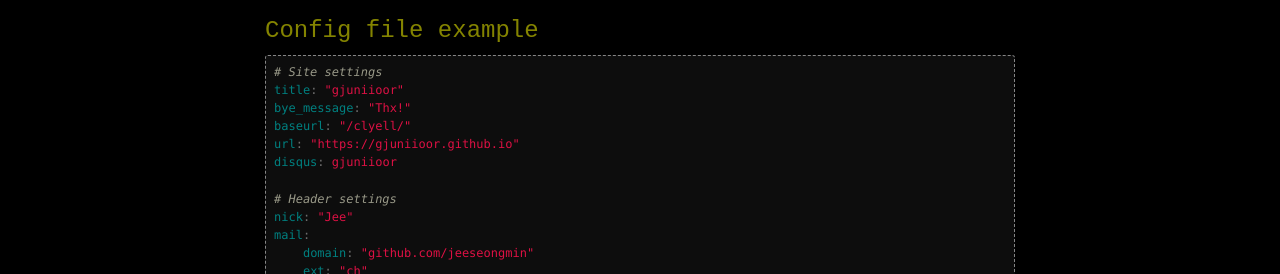
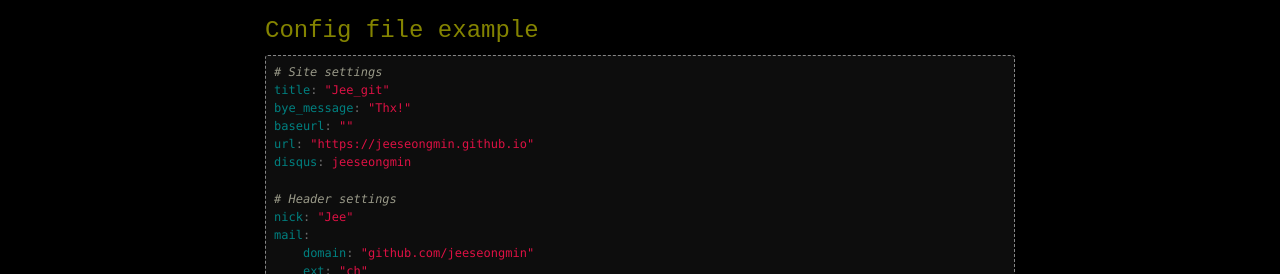
Before and after one commit to jeeseongmin/jeeseongmin.github.io, a Jekyll site: the page built from index.md, in a window 1280 px wide. Shown: the part 1433-1707 px from the top of the page. Built offline with Jekyll 4.4.1, drawn with Linux system fonts in a browser that asks for light colours; our own code applies the rules of GitHub Pages for plain Markdown files.

Commit message:
edit plus

```diff
--- a/_config.yml
+++ b/_config.yml
@@ -5,7 +5,7 @@ baseurl: ""
 url: "https://jeeseongmin.github.io"
 remote_theme : "mmistakes/minimal-mistakes"
 baseurl : ""
-disqus: gjuniioor
+disqus: jeejee
 
 # Header settings
 nick: "jee"
--- a/index.md
+++ b/index.md
@@ -35,11 +35,11 @@ It's my git_web_page[jee](https://github.com/jeeseongmin/jeeseongmin.github.io).
 
 ~~~ yml
 # Site settings
-title: "gjuniioor"
+title: "Jee_git"
 bye_message: "Thx!"
-baseurl: "/clyell/"
-url: "https://gjuniioor.github.io"
-disqus: gjuniioor
+baseurl: ""
+url: "https://jeeseongmin.github.io"
+disqus: jeeseongmin
 
 # Header settings
 nick: "Jee"
```
